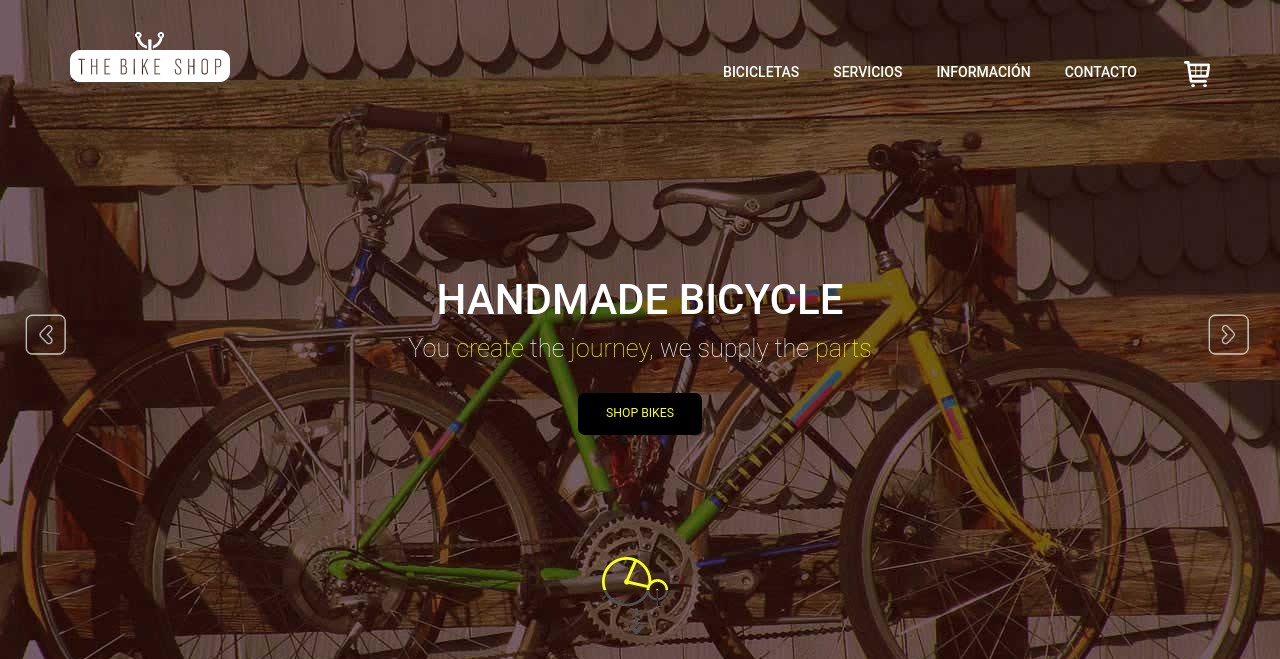
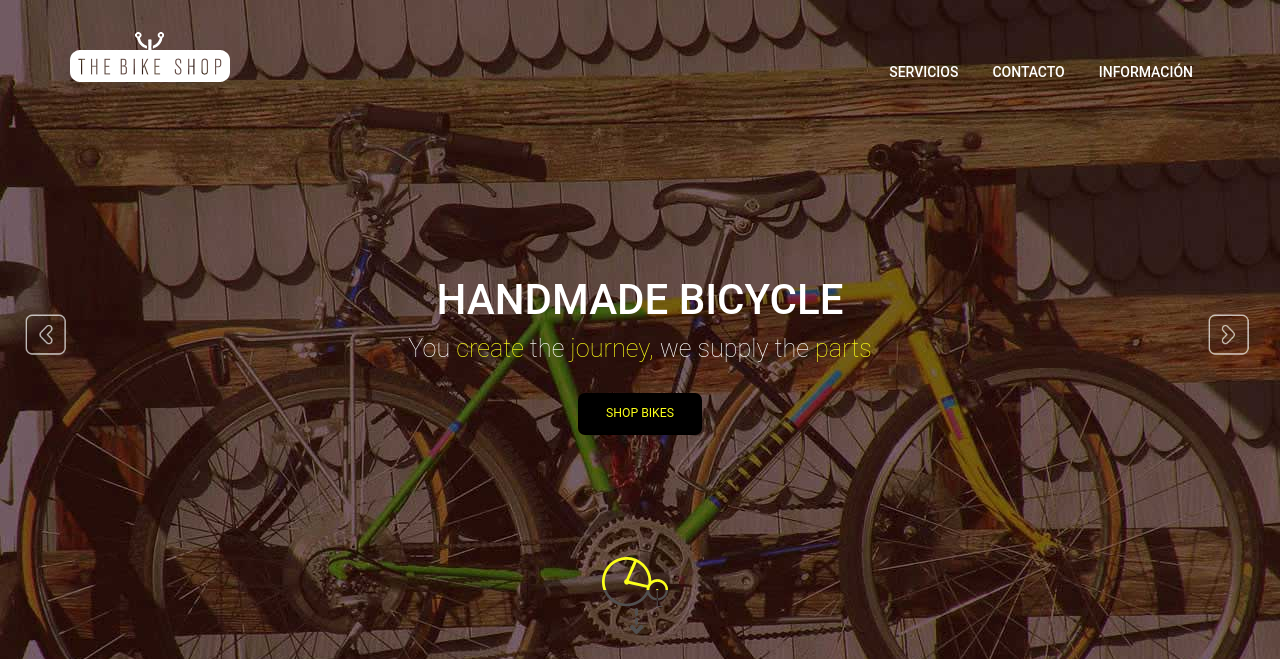
Before and after one commit to B0rjitaaa/bikes, a Django app: page / in a window 1280 px wide. Shown: the top 659 px of the page. Run offline with Django 3.2, Linux system fonts and the light colour scheme; some libraries are stand-ins or nearby versions.

Commit message:
Corregido los scrolls y los links.

```diff
--- a/shop/templates/index.html
+++ b/shop/templates/index.html
@@ -29,22 +29,14 @@
 					<label class="mobile_menu" for="mobile_menu"><span>Menú</span></label>
 					<input id="mobile_menu" type="checkbox">
 		   			<ul class="nav">
-				  		<li class="dropdown1"><a href="bicycles.html">Bicicletas</a>
+				  		<li class="dropdown1"><a class="scroll" href="#cate">Servicios</a>
 					  		<!--<ul class="dropdown2">
 								<li><a href="bicycles.html">FIXED / SINGLE SPEED</a></li>
 								<li><a href="bicycles.html">CITY BIKES</a></li>
 								<li><a href="bicycles.html">PREMIMUN SERIES</a></li>
 						  	</ul>-->
 					  	</li>
-					  	<li class="dropdown1"><a href="parts.html">Servicios</a>
-							<!--<ul class="dropdown2">
-								<li><a href="parts.html">CHAINS</a></li>
-								<li><a href="parts.html">TUBES</a></li>
-								<li><a href="parts.html">TIRES</a></li>
-								<li><a href="parts.html">DISC BREAKS</a></li>
-						  	</ul>-->
-					 	</li>
-					 	<li class="dropdown1"><a href="accessories.html">Información</a>
+					 	<li class="dropdown1"><a class="scroll" href="#contact">Contacto</a>
 						 	<!--<ul class="dropdown2">
 								<li><a href="accessories.html">LOCKS</a></li>
 								<li><a href="accessories.html">HELMETS</a></li>
@@ -52,14 +44,13 @@
 								<li><a href="accessories.html">JERSEYS</a></li>
 						  	</ul>-->
 					 	</li>
-					 	<li class="dropdown1"><a href="404.html">Contacto</a>
+					 	<li class="dropdown1"><a href="accessories.html">Información</a>
 						 	<!--<ul class="dropdown2">
 								<li><a href="404.html">CLASSIC BELL</a></li>
 								<li><a href="404.html">BOTTLE CAGE</a></li>
 								<li><a href="404.html">TRUCK GRIP</a></li>
 						  	</ul>-->
 				 		</li>
-		  				<a class="shop" href="cart.html"><img src="images/cart.png" alt=""/></a>
 				  	</ul>
 			 	</div>
 			 	<div class="clearfix"></div>
@@ -249,7 +240,7 @@
 	</div>
 
 <!---->
-	<div class="contact">
+	<div id="contact" class="contact">
 		<div class="container">
 			<h3>Contacto</h3>
 			<!--<p>Please contact us for all inquiries and purchase options.</p>-->
@@ -271,10 +262,9 @@
 			</div>
 			<div class="ftr-menu">
 	 			<ul>
-					<li><a href="bicycles.html">BICICLETAS</a></li>
-					<li><a href="accessories.html">SERVICIOS</a></li>
-					<li><a href="parts.html">INFORMACIÓN</a></li>
-					<li><a href="404.html">CONTACTOS</a></li>
+					<li><a class="scroll" href="#cate">SERVICIOS</a></li>
+					<li><a class="scroll" href="#contact">CONTACTO</a></li>
+					<li><a href="#">INFORMACIÓN</a></li>
 				</ul>
 			</div>
 			<div class="clearfix"></div>
```
Also changed, not shown: images/test.jpg (added).
